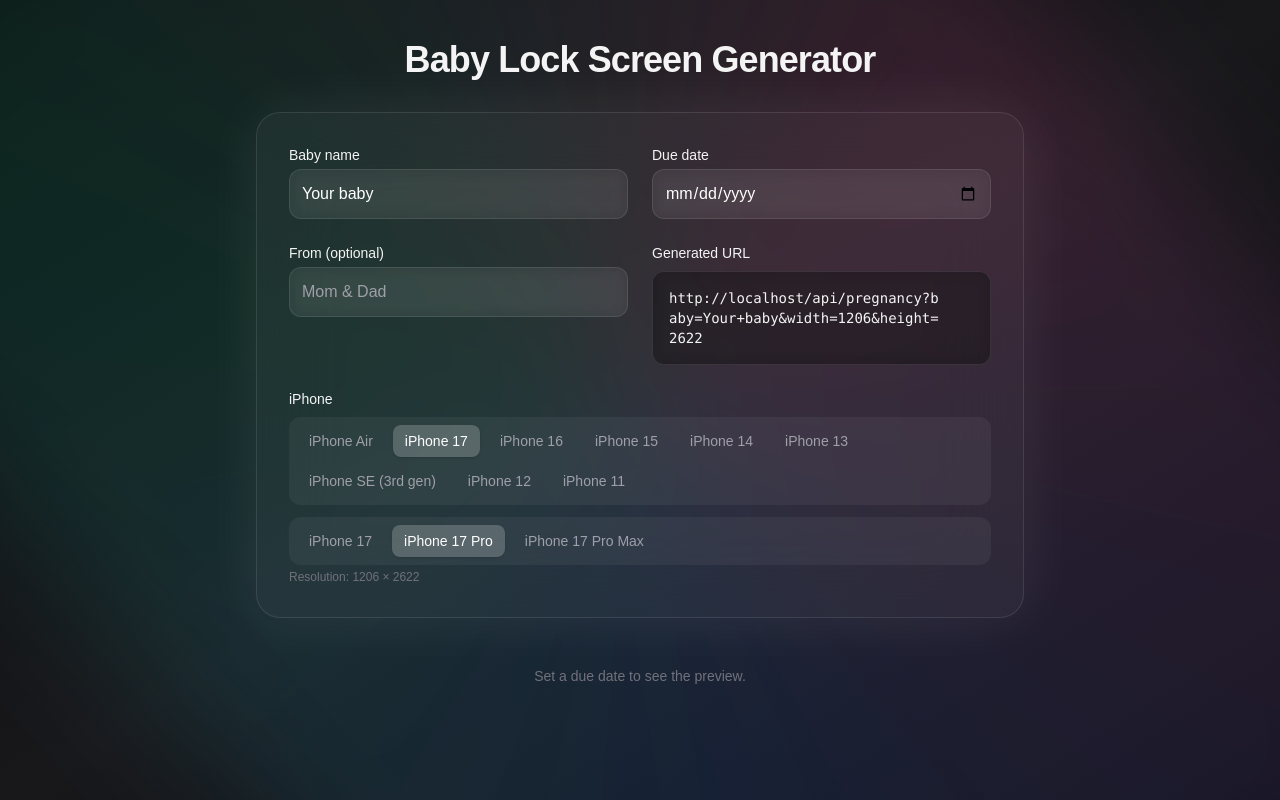
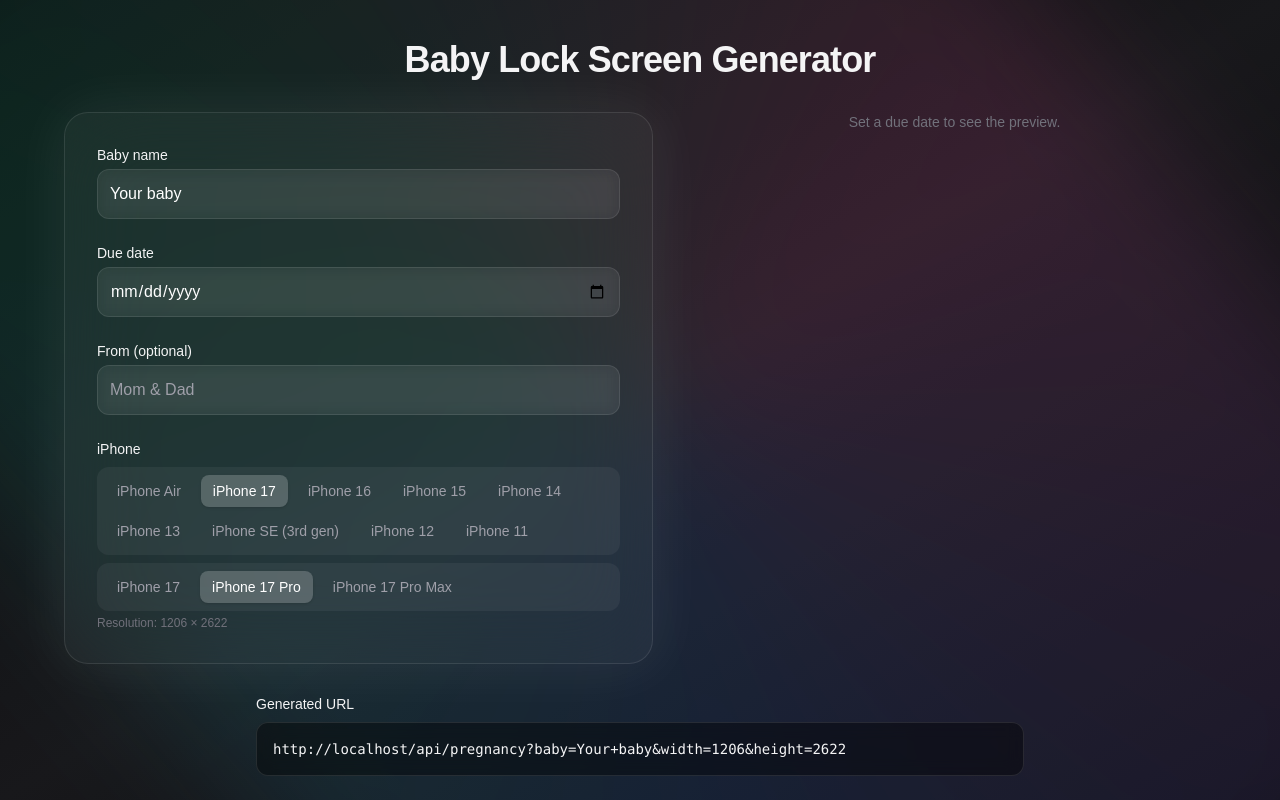
Before and after one commit to joaorato/baby-lockscreen, a Next.js app: page / in a window 1280 px wide. Built offline with nearby package versions, Linux system fonts and the light colour scheme.

Commit message:
rearranging UI of landing page

```diff
--- a/app/page.tsx
+++ b/app/page.tsx
@@ -88,9 +88,10 @@ export default function Home() {
         Baby Lock Screen Generator
       </h1>
       <div className="pointer-events-none absolute -inset-40 animate-[spin_40s_linear_infinite] bg-[conic-gradient(from_0deg_at_50%_50%,rgba(236,72,153,0.15),rgba(59,130,246,0.15),rgba(16,185,129,0.15),rgba(236,72,153,0.15))] blur-3xl"></div>
-      <div className="relative mx-auto max-w-3xl space-y-8 rounded-3xl border border-white/10 bg-white/5 p-8 shadow-[0_0_60px_rgba(255,255,255,0.08)] backdrop-blur-2xl">
-
-        <div className="grid grid-cols-1 gap-6 sm:grid-cols-2 auto-rows-min">
+      <div className="relative mx-auto flex flex-col lg:flex-row items-start gap-10 max-w-6xl">
+        {/* Glass panel */}
+        <div className="flex-1 rounded-3xl border border-white/10 bg-white/5 p-8 shadow-[0_0_60px_rgba(255,255,255,0.08)] backdrop-blur-2xl">
+          <div className="grid grid-cols-1 gap-6 auto-rows-min">
             <div>
               <label className="block text-sm font-medium">Baby name</label>
               <input
@@ -111,7 +112,7 @@ export default function Home() {
               />
             </div>
 
-          <div className="sm:col-span-1">
+            <div>
               <label className="block text-sm font-medium">From (optional)</label>
               <input
                 value={from}
@@ -121,26 +122,10 @@ export default function Home() {
               />
             </div>
 
-          <div className="sm:col-span-1 sm:col-start-2">
-            <label className="block text-sm font-medium">Generated URL</label>
-            <div className="mt-2 relative group">
-              <code className="block w-full break-all rounded-xl border border-white/10 bg-black/40 p-4 pr-12 text-sm text-zinc-100 backdrop-blur">
-                {fullUrl}
-              </code>
-              <button
-                onClick={copyUrl}
-                className="absolute right-3 top-3 hidden h-7 w-7 items-center justify-center rounded-lg bg-white/10 text-white shadow-lg backdrop-blur hover:bg-white/20 group-hover:flex"
-                aria-label="Copy URL"
-              >
-                {copied ? "✓" : "⧉"}
-              </button>
-            </div>
-          </div>
-
-          <div className="sm:col-span-2">
+            <div>
               <label className="block text-sm font-medium">iPhone</label>
 
-            <div className="mt-2 space-y-3">
+              <div className="mt-2 space-y-2">
                 <div className="flex flex-wrap gap-2 rounded-xl bg-white/5 p-2">
                   {Object.keys(IPHONE_MODELS).map((s) => (
                     <button
@@ -187,8 +172,8 @@ export default function Home() {
             </div>
           </div>
         </div>
-
-      <div className="relative z-10 mt-12 flex justify-center">
+        {/* Preview panel */}
+        <div className="flex-1 flex justify-center items-start mt-6 lg:mt-0">
           {dueDate ? (
             <img
               src={relativeUrl}
@@ -202,5 +187,24 @@ export default function Home() {
           )}
         </div>
       </div>
+
+      <div className="fixed bottom-6 left-1/2 z-50 w-11/12 max-w-3xl -translate-x-1/2">
+        <div className="w-full">
+          <label className="block text-sm font-medium">Generated URL</label>
+          <div className="mt-2 relative group">
+            <code className="block w-full break-all rounded-xl border border-white/10 bg-black/40 p-4 pr-12 text-sm text-zinc-100 backdrop-blur">
+              {fullUrl}
+            </code>
+            <button
+              onClick={copyUrl}
+              className="absolute right-3 top-3 hidden h-7 w-7 items-center justify-center rounded-lg bg-white/10 text-white shadow-lg backdrop-blur hover:bg-white/20 group-hover:flex"
+              aria-label="Copy URL"
+            >
+              {copied ? "✓" : "⧉"}
+            </button>
+          </div>
+        </div>
+      </div>
+    </div>
   );
 }
```
Lines whose indentation alone changed are shown as unchanged.
